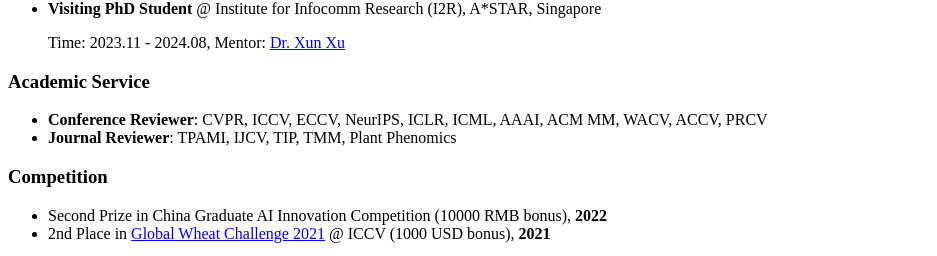
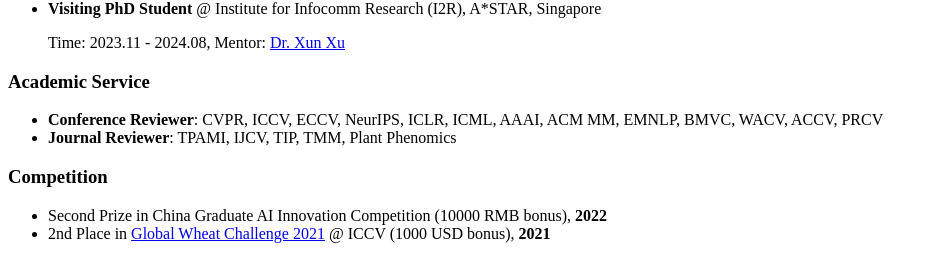
Before and after one commit to cxliu0/cxliu0.github.io, a Jekyll site: the page built from _pages/includes/misc.md, in a window 1280 px wide. Shown: the part 693-949 px from the top of the page, without its empty margins (0-937 px from the left). Built offline with Jekyll 4.4.1, drawn with Linux system fonts in a browser that asks for light colours; our own code applies the rules of GitHub Pages for plain Markdown files.

Commit message:
Update conference reviewer list in misc.md

```diff
--- a/_pages/includes/misc.md
+++ b/_pages/includes/misc.md
@@ -5,7 +5,7 @@
 
 
 # Academic Service
-- **Conference Reviewer**: CVPR, ICCV, ECCV, NeurIPS, ICLR, ICML, AAAI, ACM MM, WACV, ACCV, PRCV
+- **Conference Reviewer**: CVPR, ICCV, ECCV, NeurIPS, ICLR, ICML, AAAI, ACM MM, EMNLP, BMVC, WACV, ACCV, PRCV
 - **Journal Reviewer**: TPAMI, IJCV, TIP, TMM, Plant Phenomics
 
 
```
